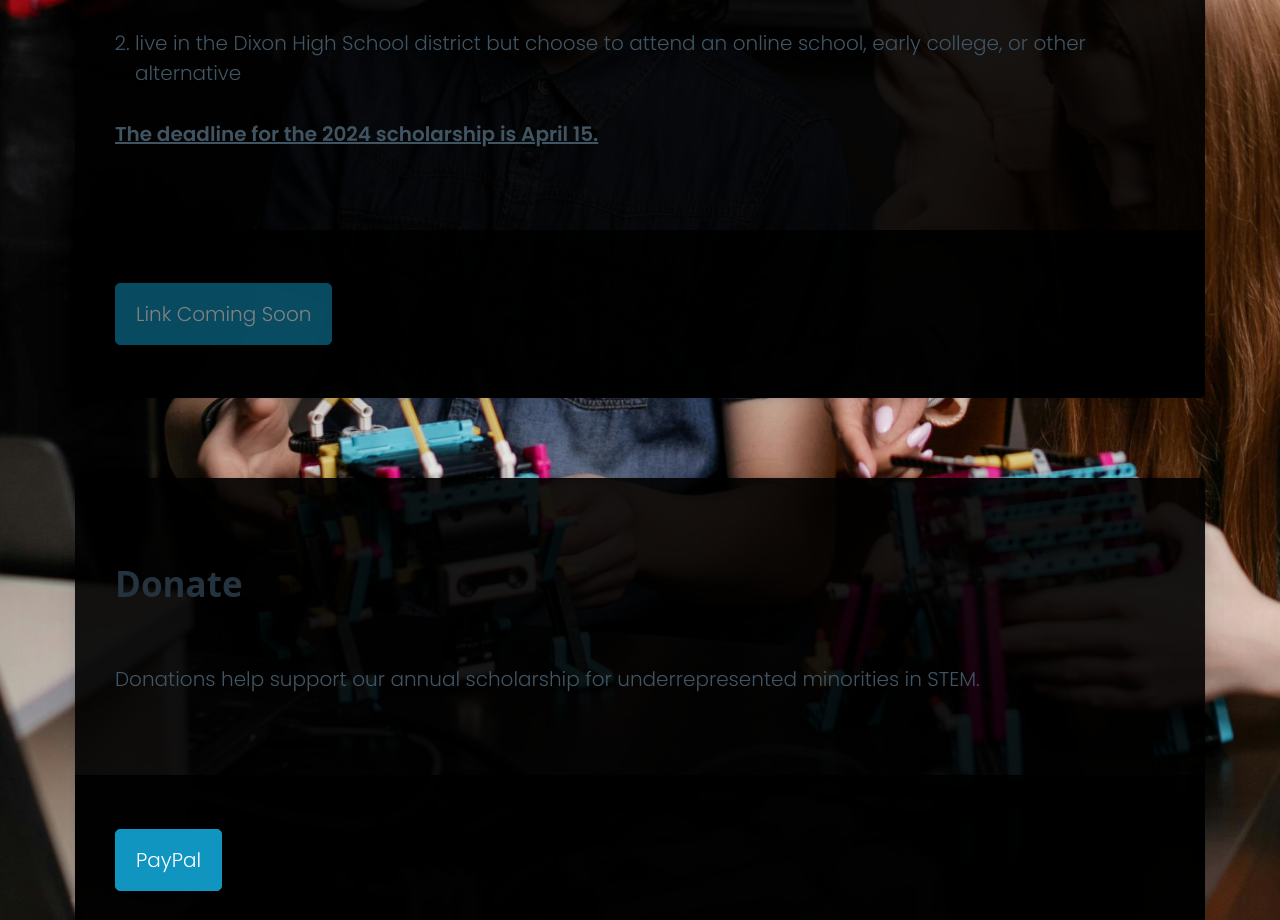
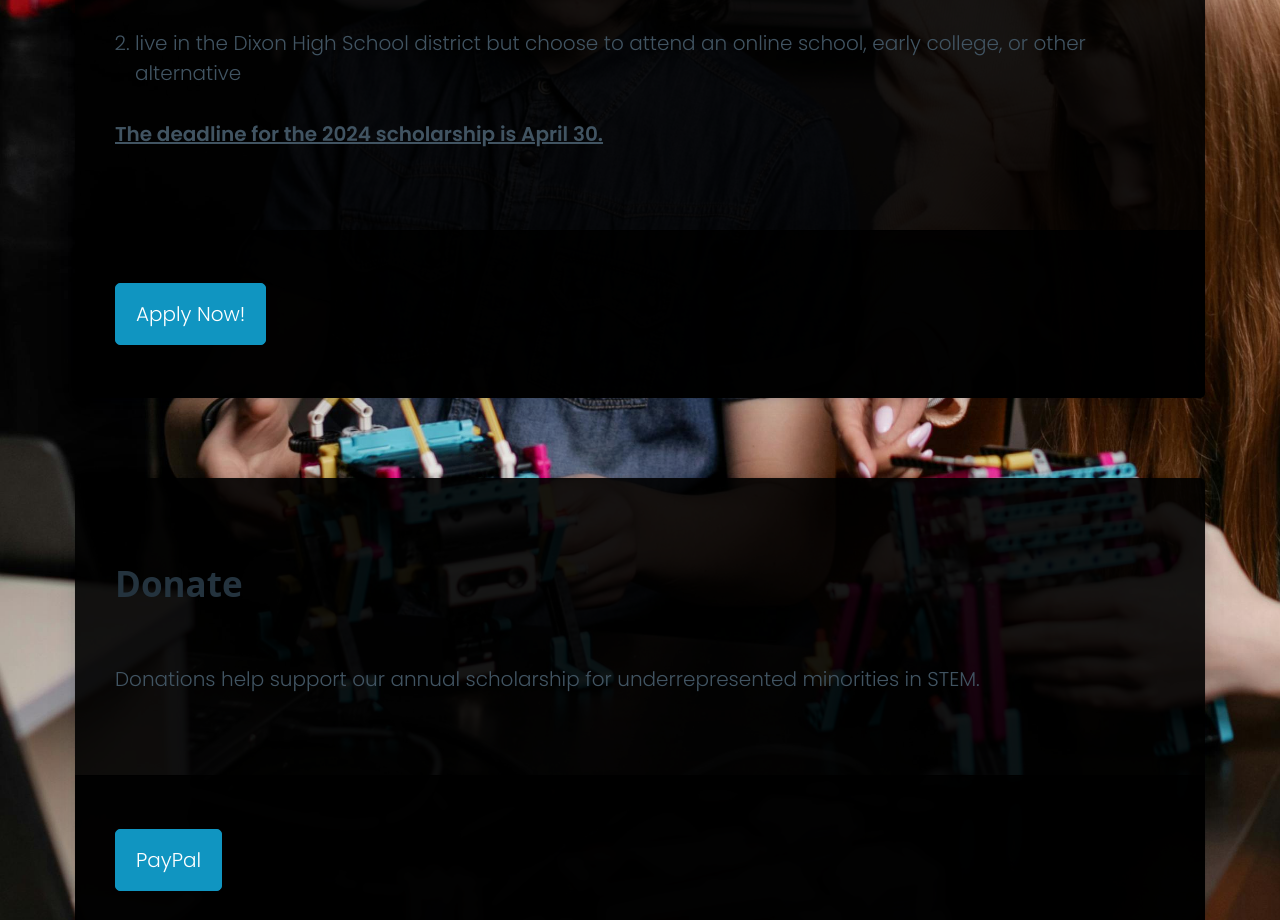
Before and after one commit to browne-foundation/brownefoundation.org, a plain HTML site: page index.html in a window 1280 px wide. Shown: the part 1326-2246 px from the top of the page. Drawn offline with Linux system fonts and the light colour scheme.

Commit message:
Update link to scholarship application form

```diff
--- a/index.html
+++ b/index.html
@@ -56,9 +56,9 @@
                     choose to attend an online school, early college, or other alternative</li>
             </ol>
             </p>
-            <p><strong><u>The deadline for the 2024 scholarship is April 15.</u></strong></p>
+            <p><strong><u>The deadline for the 2024 scholarship is April 30.</u></strong></p>
             <footer>
-                <a role="button">Link Coming Soon</a>
+                <a role="button" href="https://airtable.com/app8y3JU354CzVDy8/shrDbAlMQiNs8f9fN">Apply Now!</a>
             </footer>
         </article>
         <article>
```
